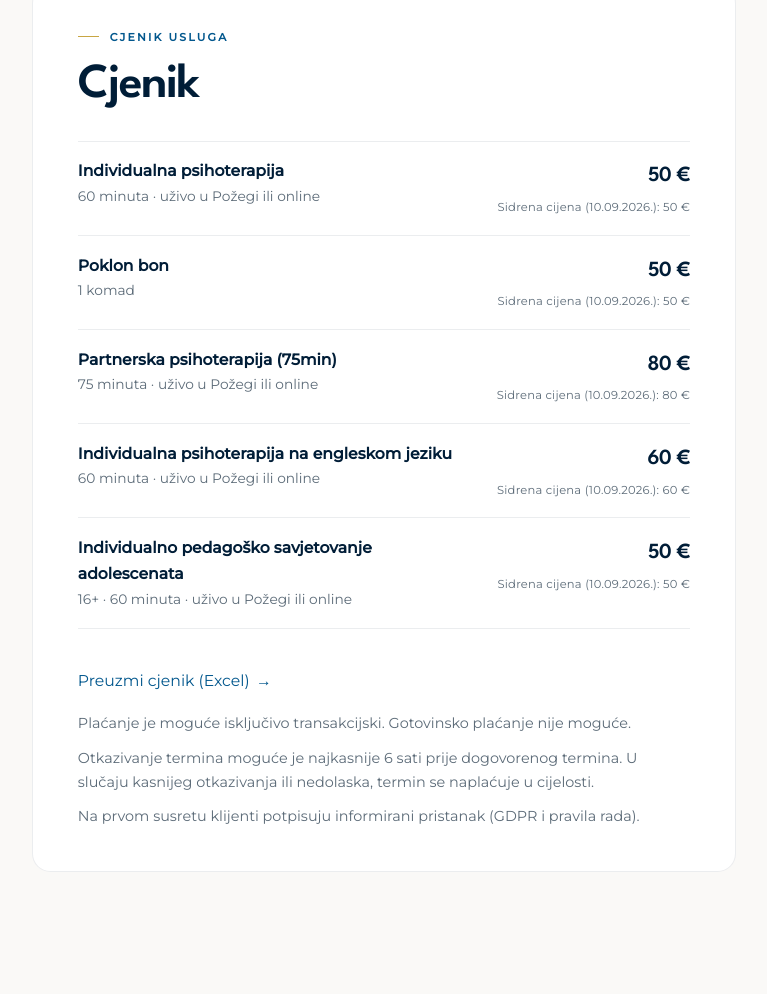
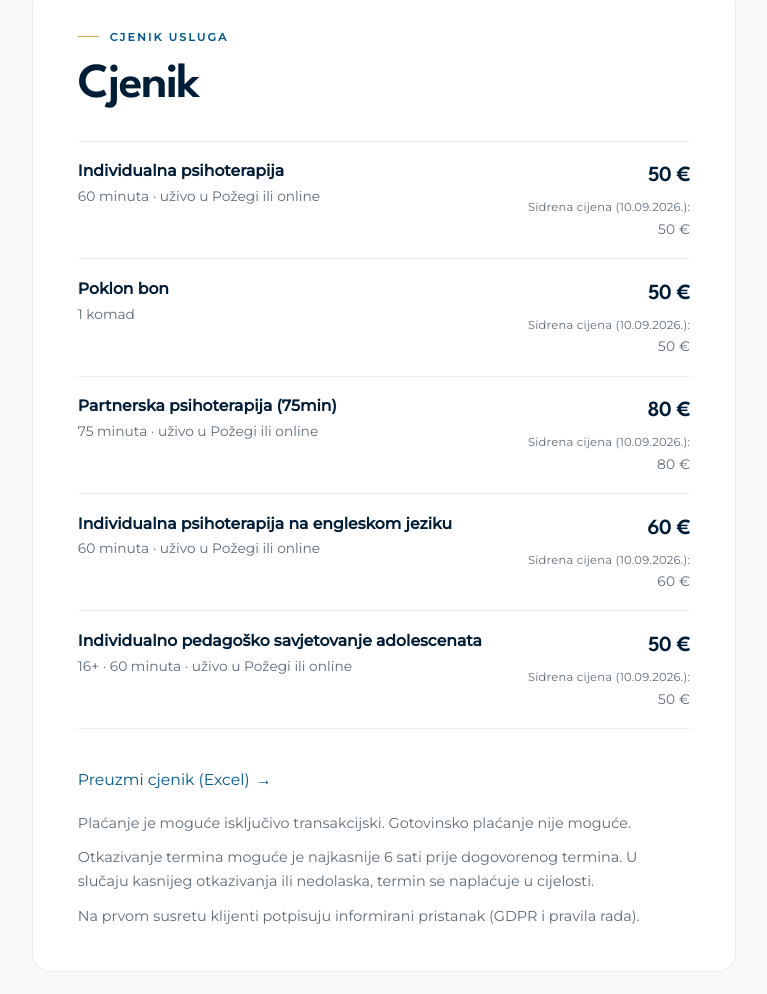
Before and after one commit to Novak57/lumos-pozega, a plain HTML site: page index.html in a window 1280 px wide. Shown: the part 5510-6504 px from the top of the page, without its empty margins (256-1023 px from the left). Drawn offline with Linux system fonts and the light colour scheme; no server answers.

Commit message:
Revert "Keep sidrena label and price on one line in the price list."
This reverts commit 95cce2ba520a256c516810141fb0ab1c2ffcd849.

```diff
--- a/css/styles.css
+++ b/css/styles.css
@@ -1065,14 +1065,9 @@ a.post {
   font-size: 0.72rem;
   font-style: normal;
   letter-spacing: 0.02em;
-  white-space: nowrap;
-}
-
-.price-list__sidrena {
-  display: inline;
-}
-
-.price-list li > div:first-child span {
+}
+
+.price-list span {
   display: block;
   color: var(--muted);
   font-size: 0.86rem;
```
